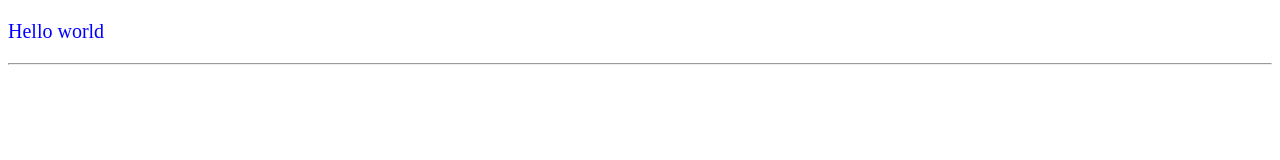
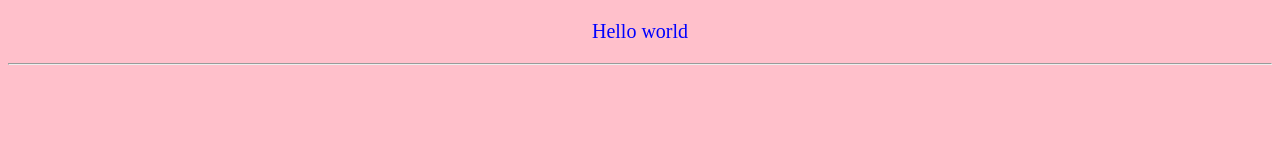
Before and after one commit to chengalve/netlify, a plain HTML site: page index.html in a window 1280 px wide. Drawn offline with Linux system fonts and the light colour scheme.

Commit message:
Update style.css

```diff
--- a/style.css
+++ b/style.css
@@ -1,4 +1,6 @@
 * {
+  background: pink;
+  color: blue;
   font-size: 20px;
-  color: blue;
+  text-align: center;
 }
```
